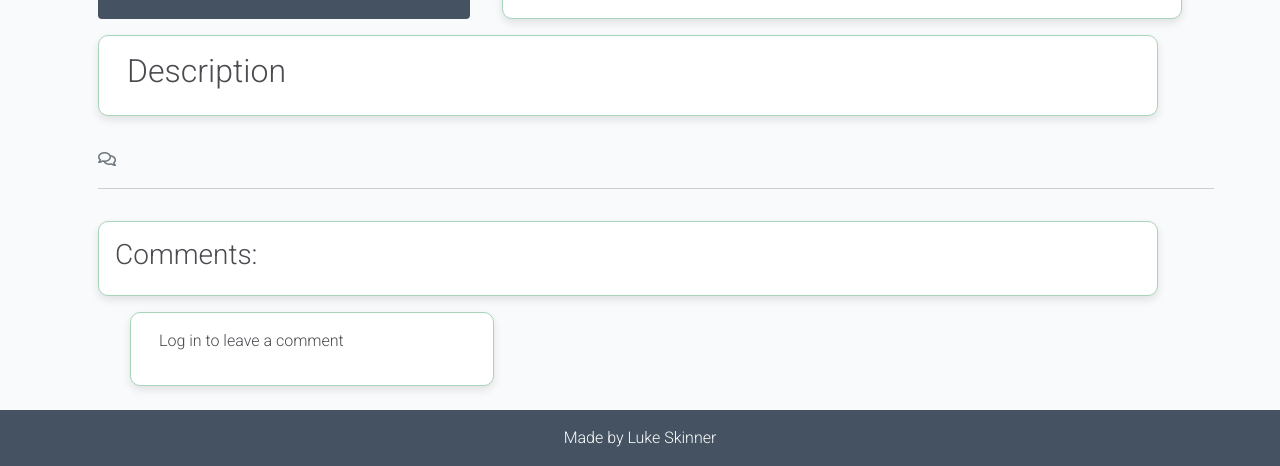
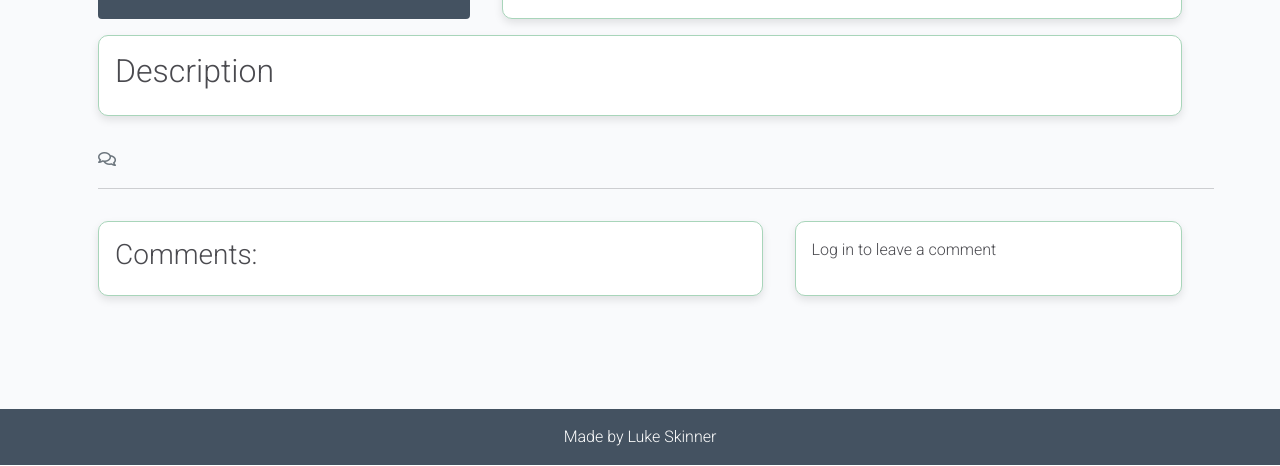
Before and after one commit to laskinner/risk-matrix-builder, a Django app: template risks_outcomes/templates/risks_outcomes/hazard_detail.html in a window 1280 px wide. Shown: the part 335-801 px from the top of the page. Run offline with Django 4.2, Linux system fonts and the light colour scheme; the template is opened without the code that fills it, so the values that code supplies are empty; some libraries are stand-ins or nearby versions.

Commit message:
Further adjusted styling for hazard_detail view regarding comments and add new comment

```diff
--- a/risks_outcomes/templates/risks_outcomes/hazard_detail.html
+++ b/risks_outcomes/templates/risks_outcomes/hazard_detail.html
@@ -25,7 +25,7 @@
         </div>
       </div>
     <!-- Begin container of main body -->
-      <div class="row">
+      <div>
         <div class="col card m-3 left  top">
           <div class="card-body">
             <h2>Description</h2>
@@ -49,8 +49,7 @@
       </div>
 
     <!-- Displaying Comments -->
-      <div class="row">
-        <div class="col-md-7 card mx-3 card-body">
+      <div class="col-md-3 card mx-3 card-body">
         <h3>Comments:</h3>
         <div>
 
@@ -90,12 +89,11 @@
           </div>
           <!-- End for loop -->
           {% endfor %}
-
         </div>
       </div>
 
       <!-- Creating New Comments -->
-        <div class="col-md-4 card mb-4 mt-3 mx-5">
+      <div class="col card mx-3">
         <div class="card-body">
           {% if user.is_authenticated %}
           <h3>Leave a comment:</h3>
@@ -110,7 +108,6 @@
           {% else %}
           <p>Log in to leave a comment</p>
           {% endif %}
-          </div>
         </div>
       </div>
     </div>
```
Lines whose indentation alone changed are shown as unchanged.
